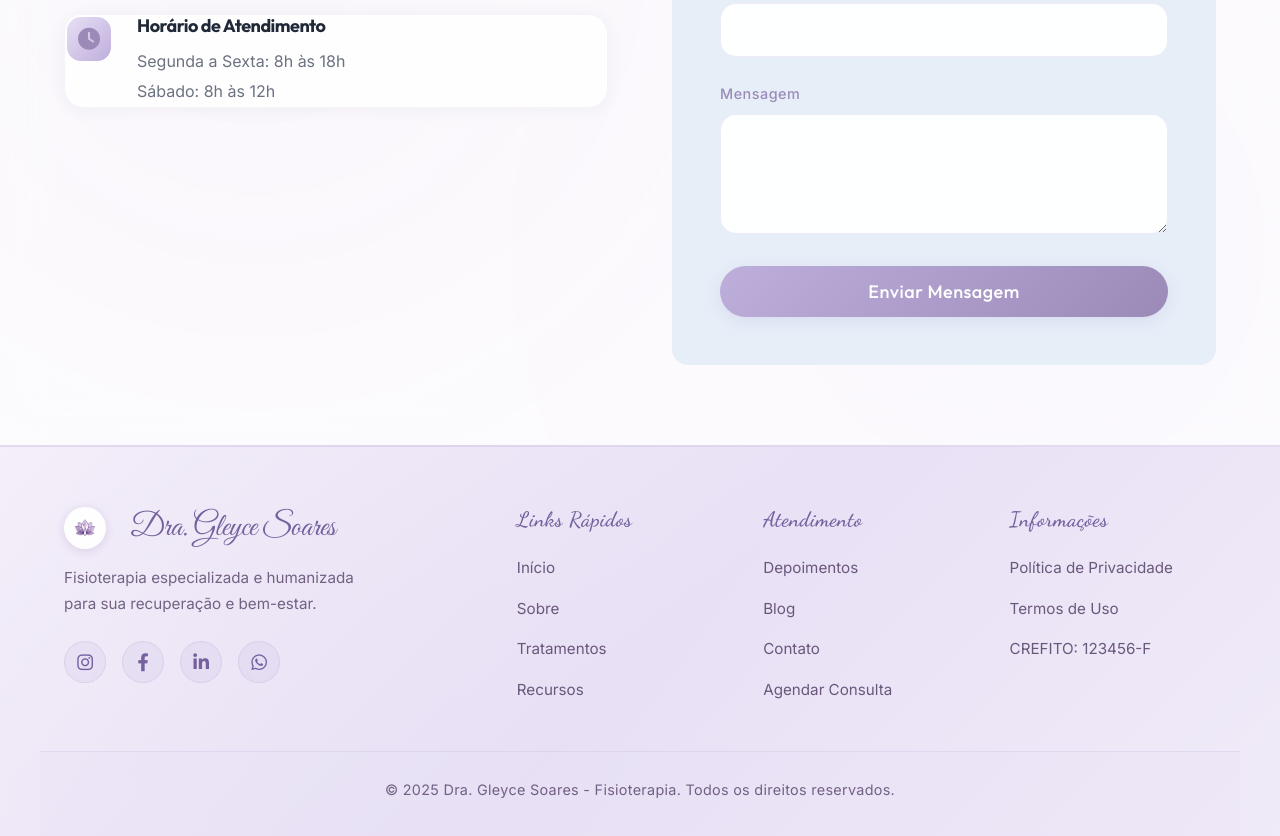
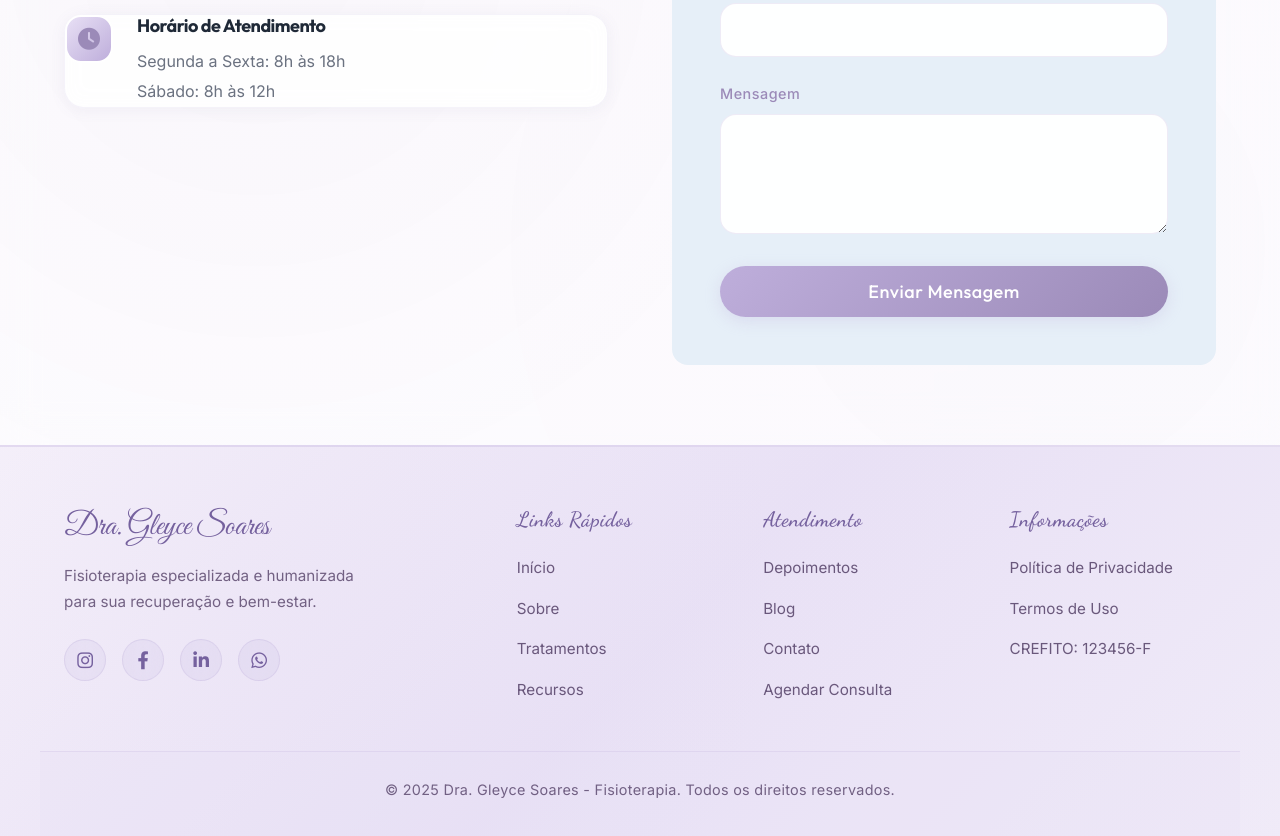
Before and after one commit to NoctuaCoder/drgleyce-theme, a plain HTML site: page index.html in a window 1280 px wide. Shown: the part 6346-7182 px from the top of the page. Drawn offline with nearby package versions, Linux system fonts and the light colour scheme.

Commit message:
Fix: Permanently hide logo in footer (white background persists)

```diff
--- a/delicate-footer.css
+++ b/delicate-footer.css
@@ -220,11 +220,7 @@
     transform: translateX(4px);
 }
 
-/* Logo icon in footer - now with true transparency */
+/* Logo icon in footer - hidden due to white background in PNG */
 .footer-brand h3 .logo-icon-img {
-    width: 42px !important;
-    height: 42px !important;
-    opacity: 0.95;
-    filter: drop-shadow(0 2px 6px rgba(117, 97, 158, 0.2));
-    margin-right: 8px;
+    display: none !important;
 }
```
